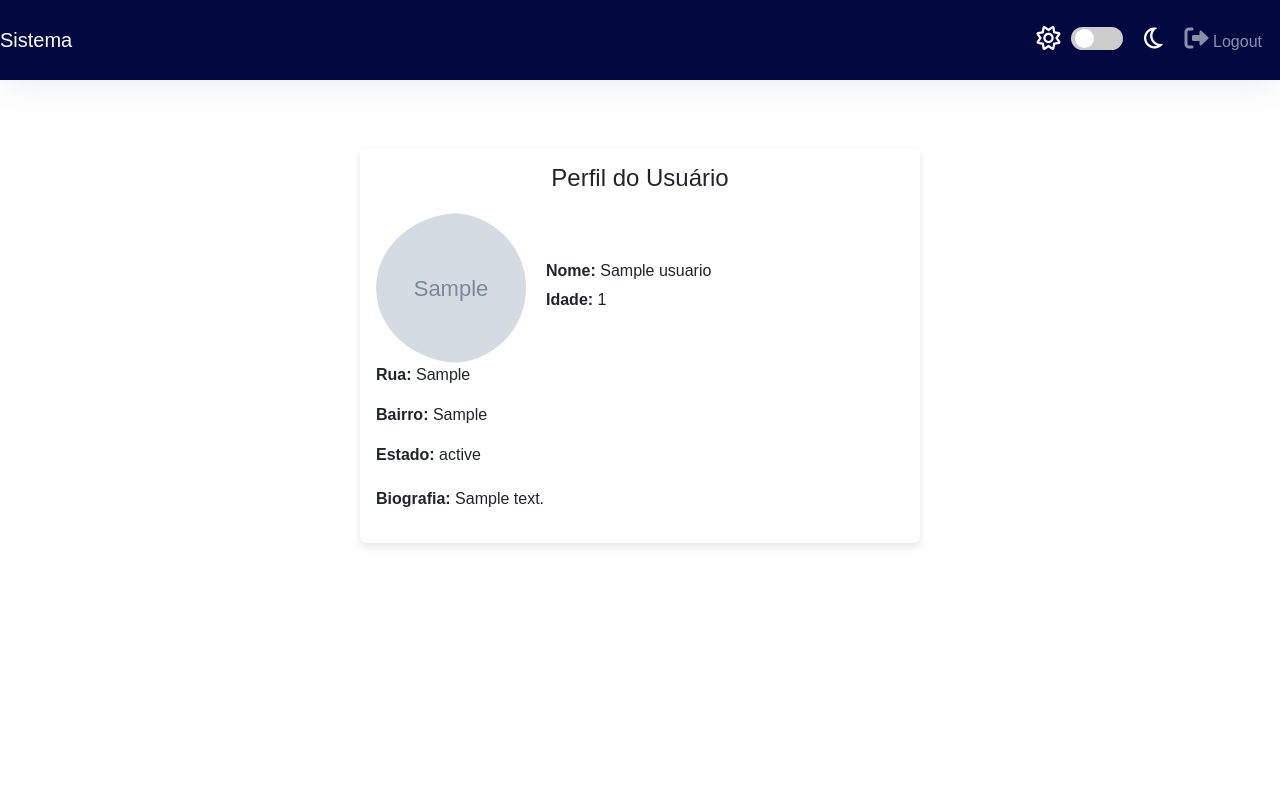
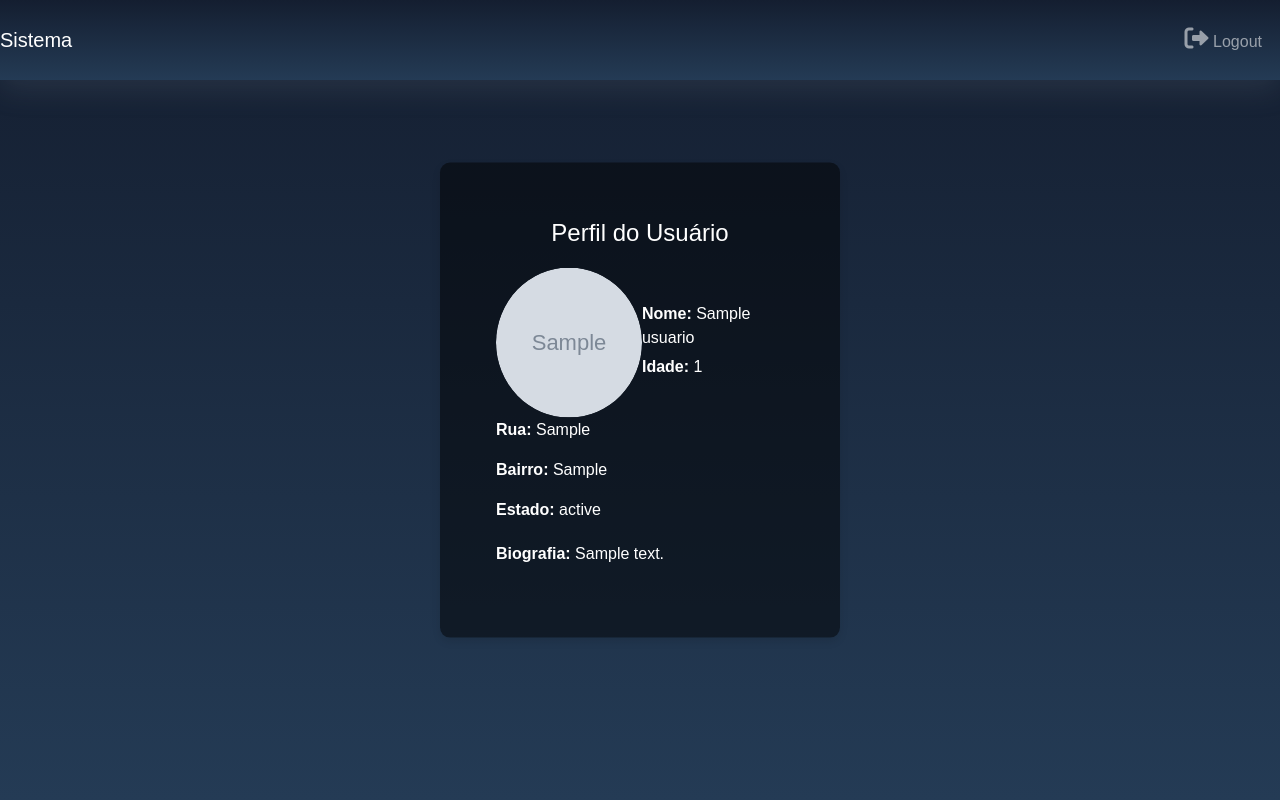
Before and after one commit to Dev-Isaque/information-users, a PHP site: page / in a window 1280 px wide. Run offline with PHP 8.4, Linux system fonts and the light colour scheme; the visitor is signed in with stand-in values (Sample User, id 1); tables that the repository leaves empty or names only in its code hold one stand-in row (values such as "Sample post"); grey boxes marked "Sample" are stand-in pictures; some libraries are stand-ins or nearby versions.

Commit message:
Alterando o designer da index

```diff
--- a/index.php
+++ b/index.php
@@ -11,7 +11,7 @@
     <link href="https://cdnjs.cloudflare.com/ajax/libs/font-awesome/6.0.0-beta3/css/all.min.css" rel="stylesheet">
     <link rel="stylesheet" href="src/css/style.css">
 </head>
-<body>
+<body class="background-gradient white-text">
 
 <header>
     <nav class="navbar navbar-expand-lg navbar-dark">
@@ -21,31 +21,17 @@
       </button>
       <div class="navbar-collapse" id="navbarNav">
         <ul class="navbar-nav ml-auto align-items-center">
-          <!-- Modo de Escolha -->
-          <li class="nav-item">
-            <i class="far fa-sun sun-moon-icon"></i>
-          </li>
-          <li class="nav-item">
-            <label class="toggle-switch">
-              <input type="checkbox" id="toggle-mode">
-              <span class="slider round"></span>
-            </label>
-          </li>
-          <li class="nav-item">
-            <i class="far fa-moon sun-moon-icon"></i>
-          </li>
           <!-- Botão de Logout -->
           <li class="nav-item">
-            <a class="nav-link" href="#"><i class="fas fa-sign-out-alt logout-icon"></i> Logout</a>
+            <a class="nav-link" href="src/classes/logout-user.php" id="logout"><i class="fas fa-sign-out-alt logout-icon"></i> Logout</a>
           </li>
         </ul>
       </div>
     </nav>
 </header>
 
-
 <div class="container mt-5 curriculum-container">
-        <div class="card curriculum-card">
+    <div class="card curriculum-card form-box">
         <div class="card-body">
             <h3 class="card-title curriculum-title"> Perfil do Usuário </h3>
             <div class="d-flex align-items-center curriculum-info">
--- a/src/css/style.css
+++ b/src/css/style.css
@@ -251,73 +251,29 @@ animation-delay: .75s
 
 /****** NAVBAR ******/
 .navbar {
-  background: #020840;
+  background: linear-gradient(#141e30, #243b55); /* Gradiente de fundo */
   padding: 0;
   box-shadow: 0 10px 30px 0 rgba(138, 155, 165, 0.15);
   transition: padding 0.3s, box-shadow 0.3s;
   height: 10vh;
 }
+
 .navbar-brand {
-  color: #fff;
+  color: #fff; /* Cor do texto */
 }
+
 .navbar .nav-item {
   margin-right: 10px;
 }
-.toggle-switch {
-  display: inline-block;
-  height: 26px;
-  width: 52px;
-  position: relative;
-  margin-right: 10px;
-}
-.toggle-switch input[type="checkbox"] {
-  display: none;
-}
-.slider {
-  background-color: #ccc;
-  bottom: 0;
-  cursor: pointer;
-  left: 0;
-  position: absolute;
-  right: 0;
-  top: 0;
-  margin-top: 3px;
-  transition: .4s;
-}
-.slider:before {
-  background-color: #fff;
-  bottom: 2px;
-  content: "";
-  height: 19px;
-  left: 4px;
-  position: absolute;
-  transition: .4s;
-  width: 19px;
-}
-input[type="checkbox"]:checked + .slider {
-  background-color: #2196F3;
-}
-input[type="checkbox"]:checked + .slider:before {
-  transform: translateX(26px);
-}
-.slider.round {
-  border-radius: 34px;
-}
-.slider.round:before {
-  border-radius: 50%;
-}
+
 .logout-icon {
   font-size: 24px;
 }
+
 .navbar-nav {
   margin-left: auto;
 }
-.sun-moon-icon {
-  font-size: 24px;
-  width: 24px;
-  height: 24px;
-  color: #fff;
-}
+
 /* Estilo do botão de fechar em dispositivos pequenos */
 @media (max-width: 998px) {
   .navbar-collapse {
@@ -327,7 +283,7 @@ input[type="checkbox"]:checked + .slider:before {
     top: 0;
     right: 0;
     width: 50%;
-    background-color: #333;
+    background-color: #243b55; /* Cor de fundo da navbar no modo colapsado */
     z-index: 1000;
     padding: 20px;
     display: none;
@@ -342,14 +298,14 @@ input[type="checkbox"]:checked + .slider:before {
     padding-top: 60px;
   }
   .navbar-nav .nav-link {
-    color: #fff;
+    color: #fff; /* Cor do texto dos links */
   }
   /* Estilo do botão de fechar */
   .close-btn {
     position: absolute;
     top: 10px;
     right: 10px;
-    color: #fff;
+    color: #fff; /* Cor do ícone de fechar */
     font-size: 20px;
     cursor: pointer;
   }
```
Also changed, not shown: src/classes/logout-user.php (added, +13 -0 lines), src/classes/loggout-user.php (deleted), src/image/uploads/img-userId-16.jpeg (added), src/image/uploads/img-userId-19.jpg (added). Lines whose indentation alone changed are shown as unchanged.
